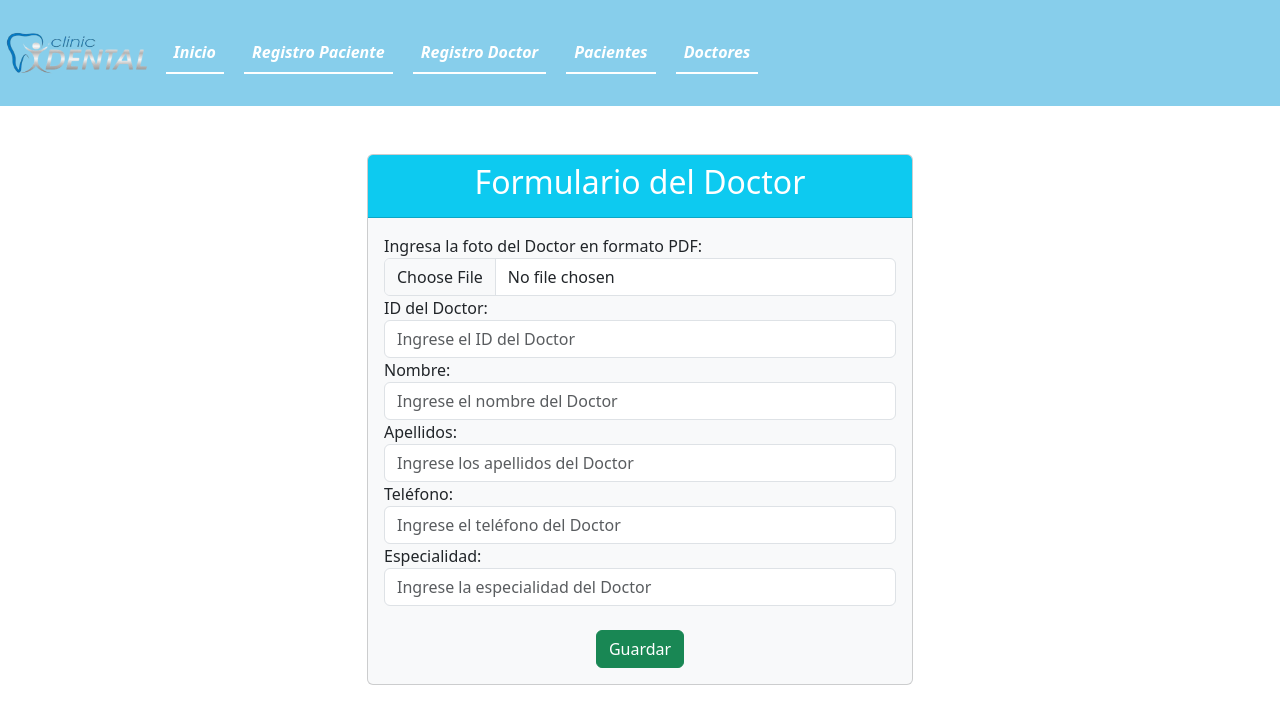
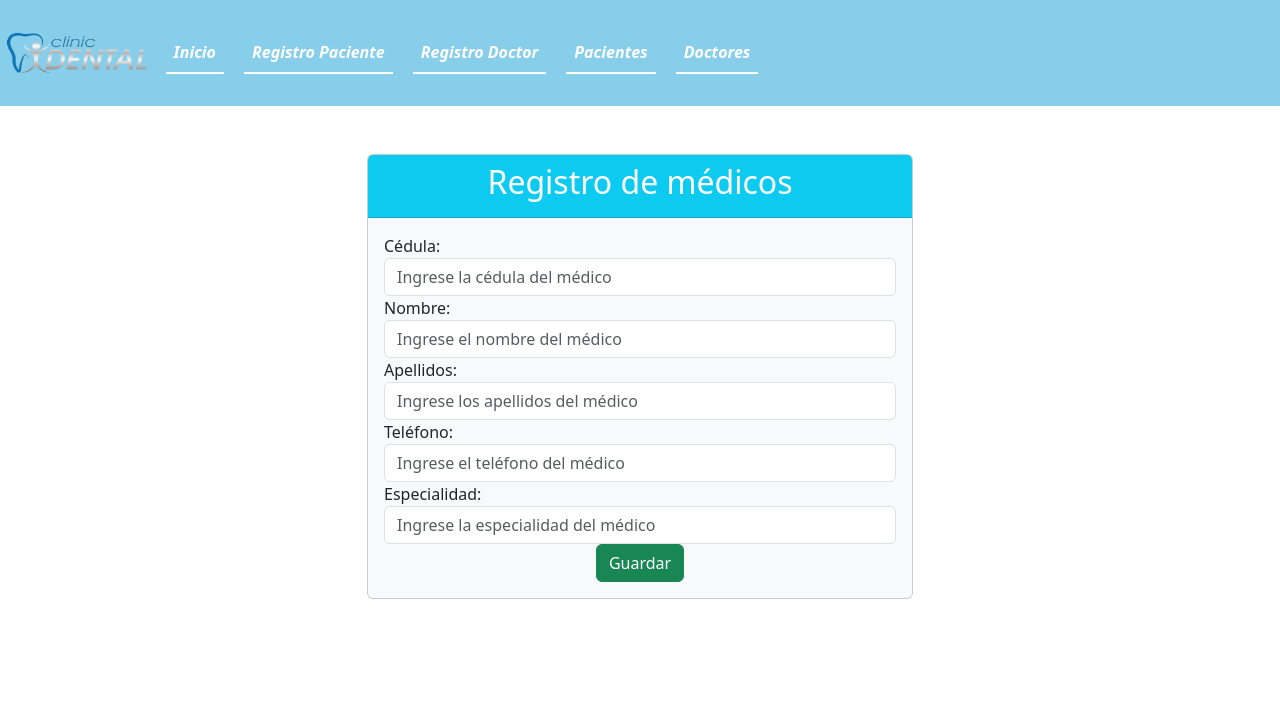
Before and after one commit to Justinarley/Citas-Medicas, a React (Vite) app: page /doctor in a window 1280 px wide. Shown: the top 724 px of the page. Built offline with nearby package versions, Linux system fonts and the light colour scheme.

Commit message:
Echo el registro de doctores, atualizar, eliminar

```diff
--- a/package.json
+++ b/package.json
@@ -11,9 +11,12 @@
   },
   "dependencies": {
     "@types/react-router-dom": "^5.3.3",
+    "bootstrap": "^5.3.2",
     "react": "^18.2.0",
+    "react-bootstrap": "^2.9.1",
     "react-dom": "^18.2.0",
-    "react-router-dom": "^6.20.0"
+    "react-router-dom": "^6.20.0",
+    "react-toastify": "^9.1.3"
   },
   "devDependencies": {
     "@types/react": "^18.2.37",
--- a/src/Componentes/doctores/formulario.tsx
+++ b/src/Componentes/doctores/formulario.tsx
@@ -1,49 +1,133 @@
-import { Navbar } from "../navbar"
+import { Navbar } from "../navbar";
+import { useState } from 'react';
+import { useNavigate } from 'react-router-dom';
 
-export function Formulario() {
+export function FormularioMedico() {
+    const navigate = useNavigate();
+    const [formData, setFormData] = useState({
+        cedula: '', // Nuevo campo
+        nombre: '',
+        apellidos: '',
+        telefono: '',
+        especialidad: '',
+    });
+
+    const handleInputChange = (e: React.ChangeEvent<HTMLInputElement>) => {
+        const { id, value } = e.target;
+        setFormData({
+            ...formData,
+            [id]: value,
+        });
+    };
+
+    const handleSubmit = async (e: React.FormEvent<HTMLFormElement>) => {
+        e.preventDefault();
+
+        try {
+            const response = await fetch('http://localhost:3000/registro-doctores', {
+                method: 'POST',
+                headers: {
+                    'Content-Type': 'application/json',
+                },
+                body: JSON.stringify(formData),
+            });
+
+            if (response.ok) {
+                alert('Registro exitoso');
+                setFormData({
+                    cedula: '', // Reinicia el nuevo campo
+                    nombre: '',
+                    apellidos: '',
+                    telefono: '',
+                    especialidad: '',
+                });
+                navigate('/tabladoctores');
+            } else {
+                console.error('Error en el registro');
+            }
+        } catch (error) {
+            console.error('Error en la conexión:', error);
+        }
+    };
+
     return (
-        <><Navbar /><div className="container mt-5">
+        <>
+            <Navbar />
+            <div className="container mt-5">
                 <div className="row justify-content-center">
                     <div className="col-md-6">
                         <div className="card bg-light">
                             <div className="card-header bg-info text-white">
-                            <h2 className="text-center">Formulario del Doctor</h2>
+                                <h2 className="text-center">Registro de médicos</h2>
                             </div>
                             <div className="card-body">
-                            <form>
+                                <form onSubmit={handleSubmit}>
                                     <div className="form-group">
-                                    <label htmlFor="idFoto">Ingresa la foto del Doctor en formato PDF:</label>
-                                    <input type="file" className="form-control" id="idFoto" />
-                                </div>
-                                <div className="form-group">
-                                    <label htmlFor="idDoctor">ID del Doctor:</label>
-                                    <input type="text" className="form-control" id="idDoctor" placeholder="Ingrese el ID del Doctor" />
+                                        <label htmlFor="cedula">Cédula:</label>
+                                        <input
+                                            type="text"
+                                            className="form-control"
+                                            id="cedula"
+                                            placeholder="Ingrese la cédula del médico"
+                                            value={formData.cedula}
+                                            onChange={handleInputChange}
+                                        />
                                     </div>
                                     <div className="form-group">
                                         <label htmlFor="nombre">Nombre:</label>
-                                    <input type="text" className="form-control" id="nombre" placeholder="Ingrese el nombre del Doctor" />
+                                        <input
+                                            type="text"
+                                            className="form-control"
+                                            id="nombre"
+                                            placeholder="Ingrese el nombre del médico"
+                                            value={formData.nombre}
+                                            onChange={handleInputChange}
+                                        />
                                     </div>
                                     <div className="form-group">
                                         <label htmlFor="apellidos">Apellidos:</label>
-                                    <input type="text" className="form-control" id="apellidos" placeholder="Ingrese los apellidos del Doctor" />
+                                        <input
+                                            type="text"
+                                            className="form-control"
+                                            id="apellidos"
+                                            placeholder="Ingrese los apellidos del médico"
+                                            value={formData.apellidos}
+                                            onChange={handleInputChange}
+                                        />
                                     </div>
                                     <div className="form-group">
                                         <label htmlFor="telefono">Teléfono:</label>
-                                    <input type="tel" className="form-control" id="telefono" placeholder="Ingrese el teléfono del Doctor" />
+                                        <input
+                                            type="tel"
+                                            className="form-control"
+                                            id="telefono"
+                                            placeholder="Ingrese el teléfono del médico"
+                                            value={formData.telefono}
+                                            onChange={handleInputChange}
+                                        />
                                     </div>
                                     <div className="form-group">
                                         <label htmlFor="especialidad">Especialidad:</label>
-                                    <input type="text" className="form-control" id="especialidad" placeholder="Ingrese la especialidad del Doctor" />
+                                        <input
+                                            type="text"
+                                            className="form-control"
+                                            id="especialidad"
+                                            placeholder="Ingrese la especialidad del médico"
+                                            value={formData.especialidad}
+                                            onChange={handleInputChange}
+                                        />
                                     </div>
-                                <br />
                                     <div className="form-group text-center">
-                                    <button type="submit" className="btn btn-success">Guardar</button>
+                                        <button type="submit" className="btn btn-success">
+                                            Guardar
+                                        </button>
                                     </div>
                                 </form>
                             </div>
                         </div>
                     </div>
                 </div>
-        </div></>
+            </div>
+        </>
     );
 }
--- a/src/Componentes/doctores/tabladoctores.tsx
+++ b/src/Componentes/doctores/tabladoctores.tsx
@@ -1,34 +1,86 @@
+import { useEffect, useState } from 'react';
 import { Navbar } from "../navbar";
+import { useNavigate } from 'react-router-dom';
 
 export function TablaDoctores() {
-  // Supongamos que tienes una lista de doctores, cada uno representado como un objeto.
-  const doctores = [
-    { id: 1, nombre: 'Dr. Carlos', apellidos: 'Gómez', telefono: '987-654-3210', especialidad: 'Cardiología' },
-    // Agrega más doctores según sea necesario
-  ];
+  const navigate = useNavigate();
 
-  function abrirPestanaDetalleDoctor(_id: number): void {
-    throw new Error("Function not implemented.");
+  // Define el tipo de un doctor
+  type Doctor = {
+    iddoctor: number;
+    cedula: string; // Nuevo campo
+    nombre: string;
+    apellidos: string;
+    telefono: string;
+    especialidad: string;
+  };
+
+  const [doctores, setDoctores] = useState<Doctor[]>([]);
+
+  useEffect(() => {
+    async function obtenerDoctores() {
+      try {
+        const response = await fetch('http://localhost:3000/lista-doctores');
+        if (response.ok) {
+          const data = await response.json();
+          setDoctores(data);
+        } else {
+          console.error('Error al obtener la lista de doctores');
+        }
+      } catch (error) {
+        console.error('Error en la conexión:', error);
+      }
+    }
+
+    obtenerDoctores();
+  }, []);
+
+  function abrirPestanaDetalle(_iddoctor: number): void {
+    navigate(`/perfil-doctor/${_iddoctor}`);
+  }
+
+  async function eliminarDoctor(iddoctor: number) {
+    try {
+      const response = await fetch(`http://localhost:3000/eliminar-doctor/${iddoctor}`, {
+        method: 'DELETE',
+      });
+
+      if (response.ok) {
+        // Actualizar la lista de doctores después de la eliminación
+        const nuevosDoctores = doctores.filter(doctor => doctor.iddoctor !== iddoctor);
+        setDoctores(nuevosDoctores);
+        console.log(`Doctor con ID ${iddoctor} eliminado exitosamente`);
+      } else {
+        console.error(`Error al intentar eliminar al doctor con ID ${iddoctor}`);
+      }
+    } catch (error) {
+      console.error('Error en la conexión:', error);
+    }
   }
 
   return (
-    <> <Navbar/><div className="container-fluid" style={{ backgroundColor: '#87CEEB', padding: '20px' }}>
+    <>
+      <Navbar />
+      <div className="container-fluid" style={{ backgroundColor: '#87CEEB', padding: '20px' }}>
         <h2 style={{ fontStyle: 'italic', color: 'white' }}>Lista de Doctores</h2>
         <table className="table table-striped table-bordered">
           <thead className="thead-dark text-center">
             <tr>
               <th>ID del Doctor</th>
+              <th>Cédula</th> {/* Nuevo campo */}
               <th>Nombre</th>
               <th>Apellidos</th>
               <th>Teléfono</th>
               <th>Especialidad</th>
               <th>+</th>
+              <th>Eliminar</th>
             </tr>
           </thead>
           <tbody className="text-center">
             {doctores.map((doctor) => (
-            <tr key={doctor.id}>
-              <td>{doctor.id}</td>
+              <tr key={doctor.iddoctor}>
+                <td>{doctor.iddoctor}</td>
+                <td>{doctor.cedula}</td> {/* Nuevo campo */}
                 <td>{doctor.nombre}</td>
                 <td>{doctor.apellidos}</td>
                 <td>{doctor.telefono}</td>
@@ -36,7 +88,7 @@ export function TablaDoctores() {
                 <td>
                   <a
                     href=""
-                  onClick={() => abrirPestanaDetalleDoctor(doctor.id)}
+                    onClick={() => abrirPestanaDetalle(doctor.iddoctor)}
                     className="btn btn-link"
                     data-toggle="tooltip"
                     data-placement="top"
@@ -45,10 +97,23 @@ export function TablaDoctores() {
                     Ver detalle
                   </a>
                 </td>
+                <td>
+                  {/* Cambiar el enlace a un botón y llamar a eliminarDoctor */}
+                  <button
+                    onClick={() => eliminarDoctor(doctor.iddoctor)}
+                    className="btn btn-link"
+                    data-toggle="tooltip"
+                    data-placement="top"
+                    title="Eliminar Doctor"
+                  >
+                    Eliminar
+                  </button>
+                </td>
               </tr>
             ))}
           </tbody>
         </table>
-    </div></>
+      </div>
+    </>
   );
 }
--- a/src/Componentes/paciente/perfilpaciente.tsx
+++ b/src/Componentes/paciente/perfilpaciente.tsx
@@ -20,6 +20,7 @@ export function PerfilPaciente() {
 
   useEffect(() => {
     if (!isDataLoaded.current) {
+      // eslint-disable-next-line no-inner-declarations
       async function obtenerDetallesPaciente() {
         try {
           const response = await fetch(`http://localhost:3000/lista-pacientes/${ci}`);
--- a/src/router.tsx
+++ b/src/router.tsx
@@ -1,11 +1,12 @@
 import { Route, Routes } from "react-router-dom";
 import { Login } from "./Componentes/login";
 import { FormularioPaciente } from './Componentes/paciente/pacientes';
-import { Formulario } from "./Componentes/doctores/formulario";
+import { FormularioMedico } from "./Componentes/doctores/formulario";
 import { TablaDoctores } from "./Componentes/doctores/tabladoctores";
 import { TablaPaciente } from "./Componentes/paciente/tablapacientes";
 import { Inicio } from "./Componentes/inicio";
 import { PerfilPaciente } from "./Componentes/paciente/perfilpaciente"; // Asegúrate de importar el componente
+import { PerfilDoctor } from "./Componentes/doctores/perfildoctor";
 
 export const AppRoutes = () => {
   return (
@@ -13,10 +14,11 @@ export const AppRoutes = () => {
       <Route path="/" element={<Login />} />
       <Route path="/inicio" element={<Inicio />} />
       <Route path="/paciente" element={<FormularioPaciente />} />
-      <Route path="/doctor" element={<Formulario />} />
+      <Route path="/doctor" element={<FormularioMedico />} />
       <Route path="/tabladoctores" element={<TablaDoctores />} />
       <Route path="/tablapacientes" element={<TablaPaciente />} />
       <Route path="/perfil-paciente/:ci" element={<PerfilPaciente />} />
+      <Route path="/perfil-doctor/:iddoctor" element={<PerfilDoctor />} />
     </Routes>
   );
 };
```
Also changed, not shown: src/Componentes/doctores/perfildoctor.tsx (+93 -41 lines), 1 other file (tests, documents, lock files or other folders). Lines whose indentation alone changed are shown as unchanged.
